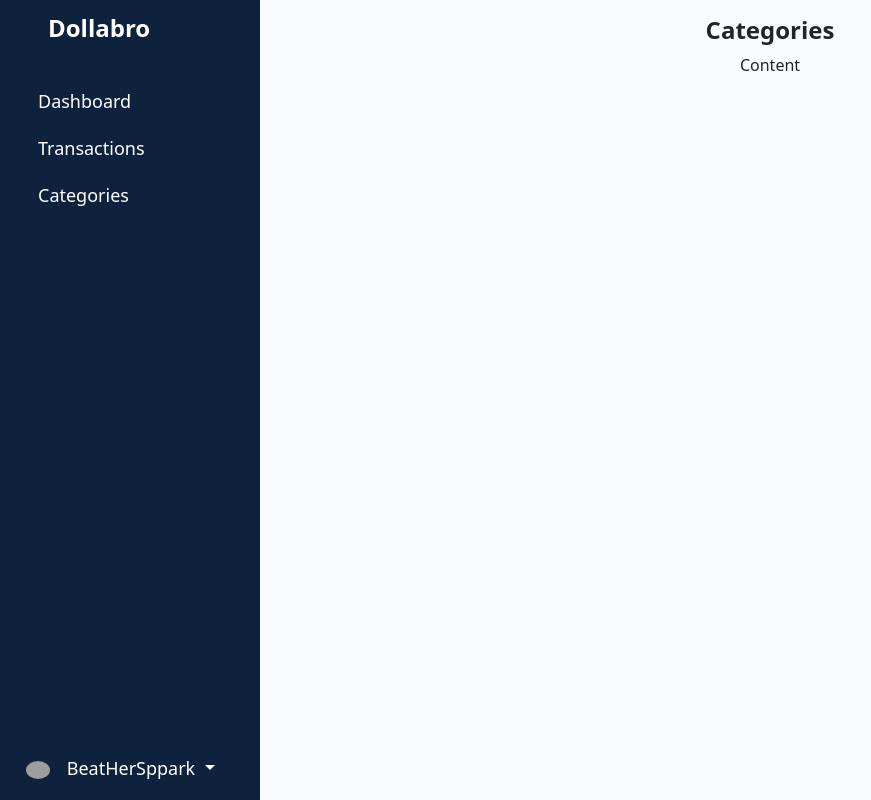
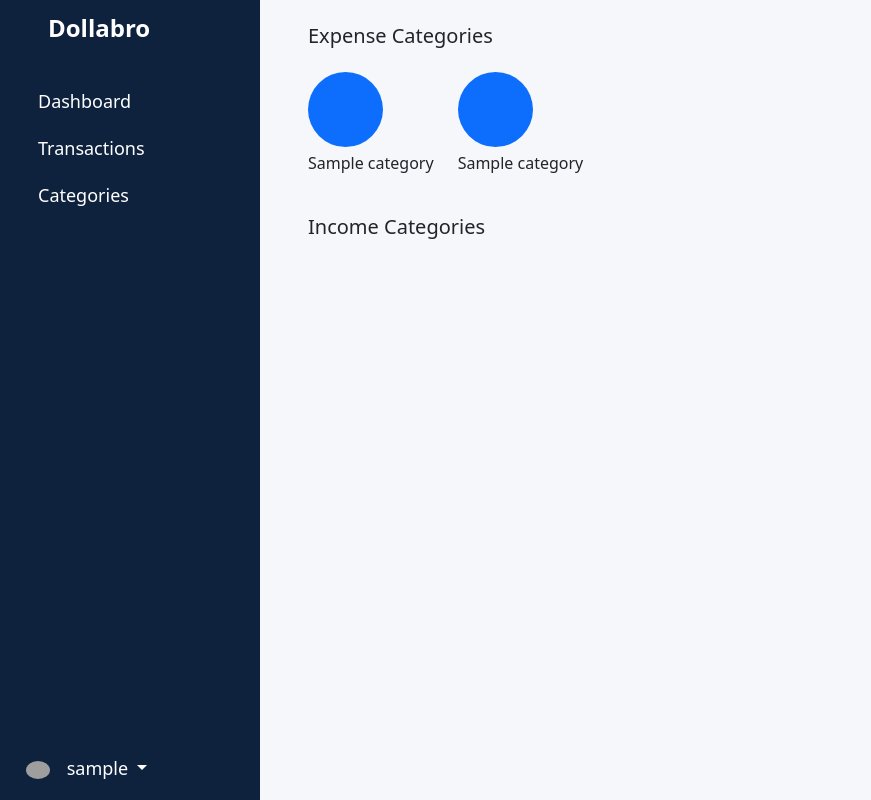
Before and after one commit to BeatHerSppark/budgeting_app, a Django app: page /app/categories/ in a window 1280 px wide. Shown: the whole page, without its empty margins (0-871 px from the left). Run offline with Django 5.2, Linux system fonts and the light colour scheme; a user stored in the database is signed in; tables that the repository leaves empty hold one stand-in row (values such as "Sample post"); some libraries are stand-ins or nearby versions; grey boxes are pictures that could not be loaded.

Commit message:
categories and layout

```diff
--- a/budgeting_app/app/templates/app/categories.html
+++ b/budgeting_app/app/templates/app/categories.html
@@ -5,10 +5,49 @@ Categories
 {% endblock %}
 
 {% block content %}
-<div class="main p-3">
-    <div class="text-center">
-        <h1>Categories</h1>
-        <p>Content</p>
+<main class="main px-md-5">
+    <div class="mt-4 mb-4">
+        <h2 class="fs-5 mb-4">Expense Categories</h2>
+        <div class="categories d-flex gap-4">
+            {% for category in defaultExpenseCategories %}
+            <div>
+                <div class="mb-1 icon rounded-circle bg-primary d-flex justify-content-center align-items-center" style="width:75px; height:75px;">
+                    <i class="lni {{ category.icon_tag }} text-white fs-2"></i>
+                </div>
+                <p class="text-center">{{ category.title }}</p>
+            </div>
+            {% endfor %}
+            {% for category in userExpenseCategories %}
+            <div>
+                <div class="mb-1 icon rounded-circle bg-primary d-flex justify-content-center align-items-center" style="width:75px; height:75px;">
+                    <i class="lni {{ category.icon_tag }} text-white fs-2"></i>
+                </div>
+                <p class="text-center">{{ category.title }}</p>
+            </div>
+            {% endfor %}
+        </div>
     </div>
-</div>
+
+    <div class="mt-4 mb-4">
+        <h2 class="fs-5 mb-4">Income Categories</h2>
+        <div class="categories d-flex gap-4">
+            {% for category in defaultIncomeCategories %}
+            <div>
+                <div class="mb-1 icon rounded-circle bg-primary d-flex justify-content-center align-items-center" style="width:75px; height:75px;">
+                    <i class="lni {{ category.icon_tag }} text-white fs-2"></i>
+                </div>
+                <p class="text-center">{{ category.title }}</p>
+            </div>
+            {% endfor %}
+            {% for category in userIncomeCategories %}
+            <div>
+                <div class="mb-1 icon rounded-circle bg-primary d-flex justify-content-center align-items-center" style="width:75px; height:75px;">
+                    <i class="lni {{ category.icon_tag }} text-white fs-2"></i>
+                </div>
+                <p class="text-center">{{ category.title }}</p>
+            </div>
+            {% endfor %}
+        </div>
+    </div>
+</main>
 {% endblock %}
--- a/budgeting_app/app/templates/app/layout.html
+++ b/budgeting_app/app/templates/app/layout.html
@@ -46,7 +46,7 @@
             <div class="sidebar-footer sidebar-item dropdown">
                 <a href="#" class="sidebar-link dropdown-toggle" role="button" data-bs-toggle="dropdown" aria-expanded="false">
                     <img src="https://i.pinimg.com/564x/a1/e8/29/a1e829055e2b5d834f0a4b2caa4c51e5.jpg" alt="pfp">
-                    <span>{% block username %}BeatHerSppark{% endblock %}</span>
+                    <span>{{ request.user.username }}</span>
                 </a>
                 <ul class="ms-2 dropdown-menu">
                     <li><a href="#" class="dropdown-item">
--- a/budgeting_app/app/views.py
+++ b/budgeting_app/app/views.py
@@ -6,6 +6,7 @@ from .models import Transaction, Category
 # Create your views here.
 @login_required(login_url="/users/login/")
 def dashboard_view(request):
+    request.session.set_expiry(0)
     expenseCategories = Category.objects.filter(category_type="expense")
     incomeCategories = Category.objects.filter(category_type="Income")
     #current_day = datetime.now().strftime('%Y-%m-%d')
@@ -37,4 +38,13 @@ def transactions_view(request):
 
 @login_required(login_url="/users/login/")
 def categories_view(request):
-    return render(request, "app/categories.html")
+    defaultExpenseCategories = Category.objects.filter(category_type="expense").filter(default_category="True")
+    userExpenseCategories = Category.objects.filter(category_type="expense").filter(profile=request.user.profile)
+    defaultIncomeCategories = Category.objects.filter(category_type="income").filter(default_category="True")
+    userIncomeCategories = Category.objects.filter(category_type="income").filter(profile=request.user.profile)
+    return render(request, "app/categories.html", {
+        "defaultExpenseCategories": defaultExpenseCategories,
+        "userExpenseCategories": userExpenseCategories,
+        "defaultIncomeCategories": defaultIncomeCategories,
+        "userIncomeCategories": userIncomeCategories,
+    })
--- a/budgeting_app/static/css/sidebar.css
+++ b/budgeting_app/static/css/sidebar.css
@@ -22,7 +22,7 @@ h1 {
 }
 
 body {
-    background-color: #fafbfe;
+    background-color: #f5f7fa;
 }
 
 .main {
@@ -144,3 +144,14 @@ form button {
 textarea {
     resize: none;
 }
+
+.cards {
+    flex: 1;
+}
+.cards .card {
+    border: none;
+}
+
+.graph {
+    flex: 3;
+}
--- a/budgeting_app/users/templates/users/login.html
+++ b/budgeting_app/users/templates/users/login.html
@@ -14,7 +14,7 @@ Login
             <input type="text" class="form-control" id="username" name="username" placeholder="Username">
             <label for="username">Username</label>
         </div>
-        <div class="form-floating">
+        <div class="form-floating mb-4">
             <input type="password" class="form-control" id="password" name="password" placeholder="Password">
             <label for="password">Password</label>
         </div>
```
Also changed, not shown: budgeting_app/app/templates/app/dashboard.html (+45 -12 lines), budgeting_app/app/templates/partials/_transaction_modal.html (+26 -13 lines).
